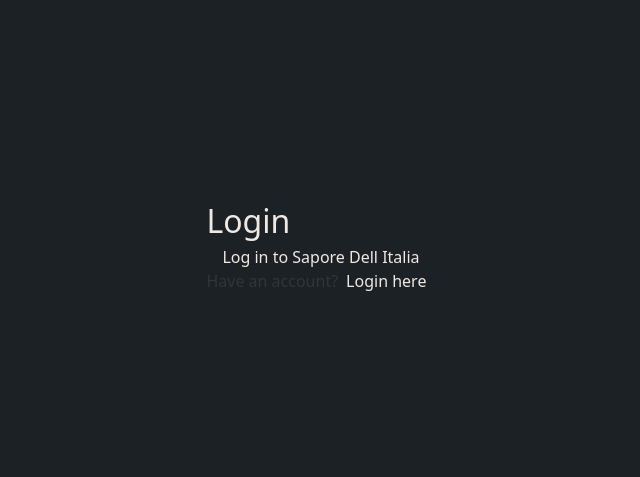
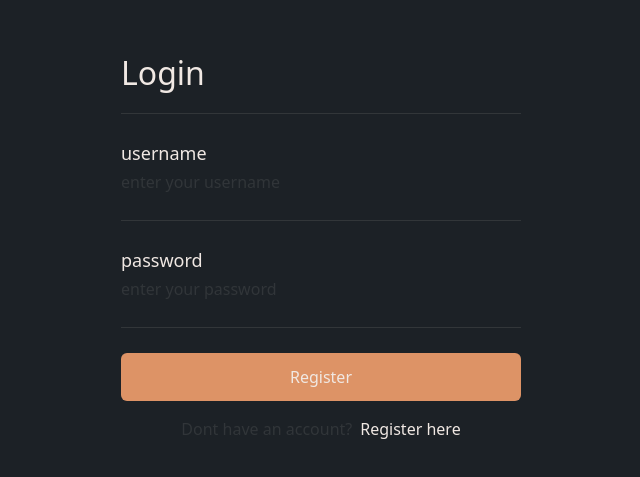
Before and after one commit to raincuhh/sapore_dell_italia, a React (Create React App) app: page /login in a window 1280 px wide. Shown: the part 155-632 px from the top of the page, without its empty margins (319-959 px from the left). Built offline with nearby package versions, Linux system fonts and the light colour scheme.

Commit message:
added renderlist component

```diff
--- a/src/features/auth/components/auth_provider.tsx
+++ b/src/features/auth/components/auth_provider.tsx
@@ -7,7 +7,7 @@
 export default function AuthProvider({
    children,
    is_logged_in,
-}: AuthProviderProps) {
+}: AuthProviderProps): JSX.Element {
    // replace the true ternary statement part when i have an actual way of getting user creds
    const [user] = useState<User | null>(
       is_logged_in
--- a/src/features/auth/components/auth_route.tsx
+++ b/src/features/auth/components/auth_route.tsx
@@ -1,5 +1,5 @@
 import React, { PropsWithChildren, useEffect } from "react";
-import { useNavigate, useLocation } from "react-router-dom";
+import { useNavigate } from "react-router-dom";
 import { use_auth } from "../lib/auth_utils";
 import { is_logged_in } from "../../users/lib/perms";
 
--- a/src/features/auth/components/login_form.tsx
+++ b/src/features/auth/components/login_form.tsx
@@ -1,30 +1,66 @@
 import React, { useState } from "react";
-import CategoryLayout from "../../../shared/components/category_layout";
+import { useNavigate } from "react-router-dom";
+import AuthFormInput from "./auth_form_input";
+import { login } from "../api";
 
-export default function LoginForm() {
+export default function LoginForm(): JSX.Element {
    const [username, set_username] = useState("");
    const [password, set_password] = useState("");
-   const [email, set_email] = useState("");
+   const navigate = useNavigate();
 
-   const handle_form_submit = async (e: any) => {
+   const handle_form_submit = async (e: React.FormEvent) => {
       try {
+         e.preventDefault();
+         const response: any = await login(username, password);
+         handle_response(response);
       } catch (err) {
          console.error("Error registering: ", err);
       }
    };
 
+   const handle_response = async (response: any) => {
+      console.log(response);
+      if (response.message === "login successful") {
+         navigate("/user");
+      } else {
+         console.error("Login Failed: ", response.data || "An error occurred");
+      }
+   };
+
    return (
-      <section className="category category_login_form">
-         <CategoryLayout>
-            <section className="login_form flex flex-col">
-               <header className="login_form_header flex w-full justify-center">
-                  <p>Log in to Sapore Dell Italia</p>
-               </header>
-               <div className="login_form_main">
-                  <form onSubmit={handle_form_submit}></form>
-               </div>
-            </section>
-         </CategoryLayout>
-      </section>
+      <form
+         name="auth_form"
+         className="flex flex-col w-full"
+         onSubmit={handle_form_submit}
+      >
+         <hr className="h-[1px] bg-secondary-low-opacity mb-m-em-l mt-m-em-m" />
+         <AuthFormInput
+            cont_name="form_username"
+            header_text="username"
+            input_type="text"
+            input_value={username}
+            input_on_change_callback={set_username}
+            input_name="auth_form_username"
+            input_placeholder="enter your username"
+         />
+         <hr className="h-[1px] bg-secondary-low-opacity my-m-em-l" />
+         <AuthFormInput
+            cont_name="form_password"
+            header_text="password"
+            input_type="password"
+            input_value={password}
+            input_on_change_callback={set_password}
+            input_name="auth_form_password"
+            input_placeholder="enter your password"
+         />
+         <hr className="h-[1px] bg-secondary-low-opacity my-m-em-l " />
+         <div className="form_submit w-full h-full justify-center items-center mb-m-em-s">
+            <button className="text-secondary  transition-hover-base w-full h-[48px] bg-main rounded-[6px] hover:bg-main-alt relative">
+               <p className="absolute w-full h-full translate-y-[-25%] ">
+                  Register
+               </p>
+            </button>
+         </div>
+      </form>
    );
 }
--- a/src/features/auth/components/register_form.tsx
+++ b/src/features/auth/components/register_form.tsx
@@ -1,9 +1,9 @@
 import React, { useState } from "react";
-import { useNavigate, Link } from "react-router-dom";
+import { useNavigate } from "react-router-dom";
 import AuthFormInput from "./auth_form_input";
 import { register } from "../api";
 
-export default function RegisterForm() {
+export default function RegisterForm(): JSX.Element {
    const [username, set_username] = useState("");
    const [password, set_password] = useState("");
    const [email, set_email] = useState("");
@@ -22,7 +22,7 @@
    const handle_response = async (response: any) => {
       console.log(response);
       if (response.message === "registration successful") {
-         navigate("/user");
+         navigate("/login");
       } else {
          console.error(
             "Registration Failed: ",
--- a/src/pages/admin_dashboard/page.tsx
+++ b/src/pages/admin_dashboard/page.tsx
@@ -1,3 +1,3 @@
-export default function PageAdminDashboard() {
+export default function PageAdminDashboard(): JSX.Element {
    return <div>admin dashboard</div>;
 }
--- a/src/pages/booking/page.tsx
+++ b/src/pages/booking/page.tsx
@@ -1,3 +1,3 @@
-export default function PageBooking() {
+export default function PageBooking(): JSX.Element {
    return <div>Booking</div>;
 }
--- a/src/pages/login/page.tsx
+++ b/src/pages/login/page.tsx
@@ -3,24 +3,24 @@
 import CategoryLayout from "../../shared/components/category_layout";
 import { Link } from "react-router-dom";
 
-export default function PageLogin() {
+export default function PageLogin(): JSX.Element {
    return (
       <>
          <PageLayout>
             <CategoryLayout>
                <section className="auth_form flex flex-col h-full justify-center items-center">
-                  <div className="auth_form_container md:max-w-[512px]">
+                  <div className="auth_form_container w-full md:max-w-[400px]">
                      <header className="flex w-full text-fs-m md:text-fs-l">
                         <p>Login</p>
                      </header>
                      <LoginForm />
-                     <div className="flex flex-row gap-2">
+                     <div className="flex flex-row gap-2 w-full justify-center">
                         <p className="text-secondary-low-opacity">
-                           Have an account?
+                           Dont have an account?
                         </p>
-                        <Link to={"/login"}>
+                        <Link to={"/register"}>
                            <p className="hover:text-main hover:underline">
-                              Login here
+                              Register here
                            </p>
                         </Link>
                      </div>
--- a/src/pages/register/page.tsx
+++ b/src/pages/register/page.tsx
@@ -3,19 +3,19 @@
 import CategoryLayout from "../../shared/components/category_layout";
 import { Link } from "react-router-dom";
 
-export default function PageRegister() {
+export default function PageRegister(): JSX.Element {
    return (
       <>
          <PageLayout>
             <CategoryLayout>
                <section className="auth_form flex flex-col h-full justify-center items-center">
-                  <div className="auth_form_container md:max-w-[700px]">
+                  <div className="auth_form_container w-full md:max-w-[400px]">
                      <header className="flex w-full text-fs-m md:text-fs-l">
                         <p>Register</p>
                      </header>
                      <RegisterForm />
 
-                     <div className="w-full flex flex-row gap-2">
+                     <div className="flex flex-row gap-2 w-full justify-center">
                         <p className="text-secondary-low-opacity">
                            Have an account?
                         </p>
--- a/src/pages/user/page.tsx
+++ b/src/pages/user/page.tsx
@@ -1,3 +1,3 @@
-export default function PageUser() {
+export default function PageUser(): JSX.Element {
    return <div>user details</div>;
 }
--- a/src/shared/components/loading_screen.tsx
+++ b/src/shared/components/loading_screen.tsx
@@ -1,10 +1,8 @@
-
-export function LoadingScreen() {
-  return(
-    <div id="load">
-      <div id="load_bg"></div>
-      <div id="load_t"></div>
-    </div>
-
-  );
+export function LoadingScreen(): JSX.Element {
+   return (
+      <div id="load">
+         <div id="load_bg"></div>
+         <div id="load_t"></div>
+      </div>
+   );
 }
--- /dev/null
+++ b/src/shared/components/render_list.tsx
@@ -0,0 +1,11 @@
+type RenderListProps<T> = {
+   data: T[];
+   render_item: (item: T) => React.ReactNode;
+};
+
+export default function RenderList<T>({
+   data,
+   render_item,
+}: RenderListProps<T>) {
+   return <>{data.map((item) => render_item(item))}</>;
+}
```
Also changed, not shown: src/widgets/home/recommended_catalog.tsx (+18 -3 lines), 1 other file (tests, documents, lock files or other folders).
